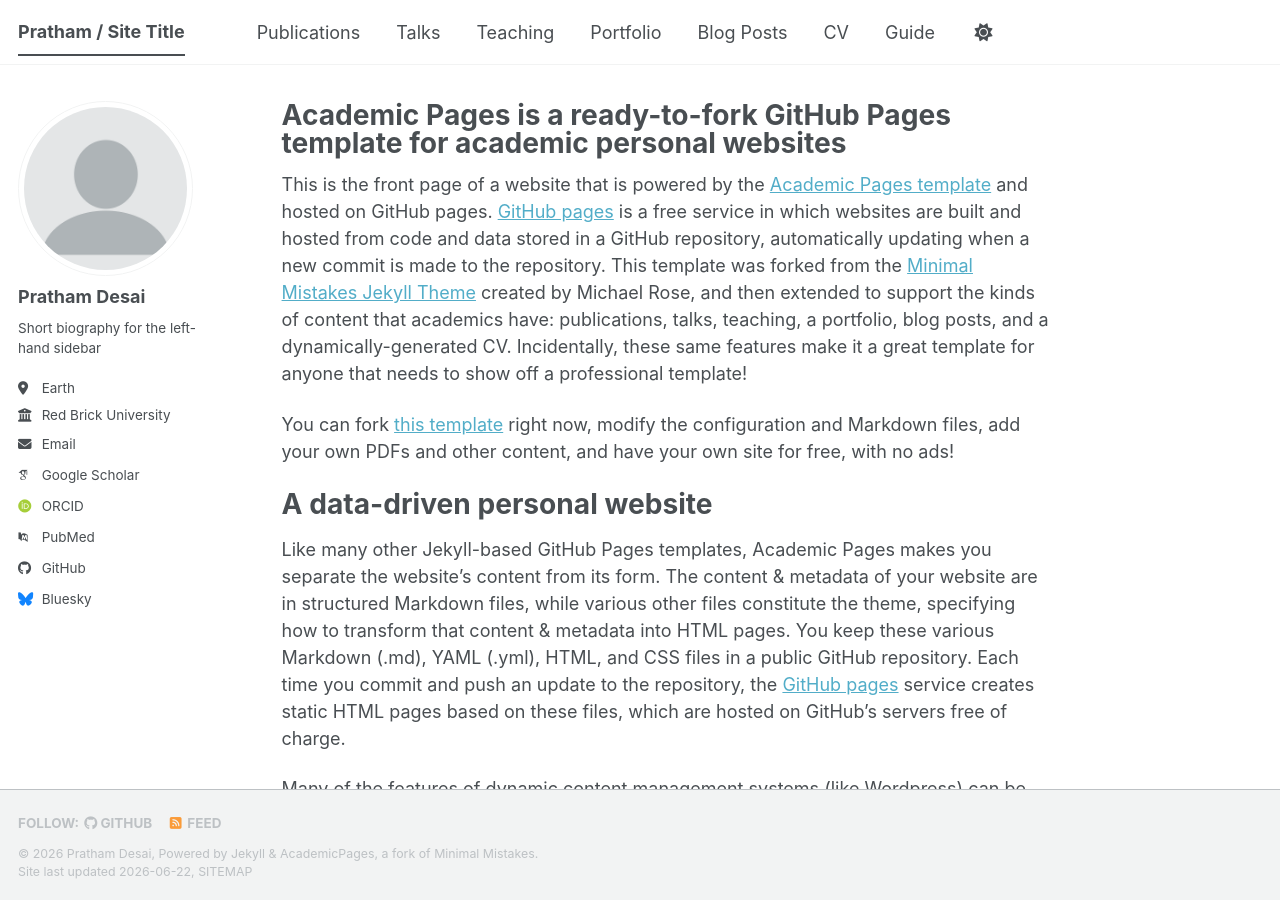
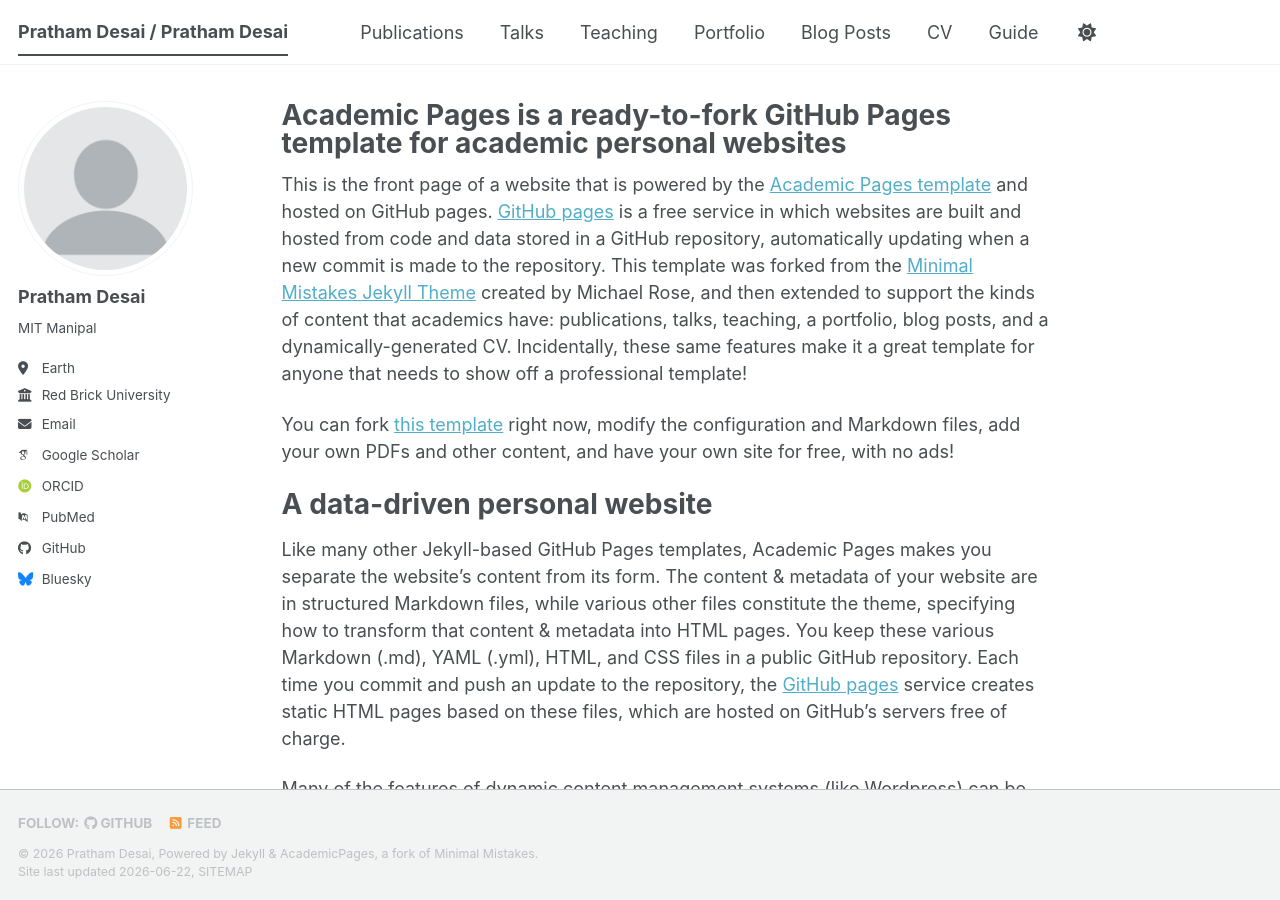
Before and after one commit to zer0-entropy/zer0-entropy.github.io, a Jekyll site: the page built from _pages/about.md, in a window 1280 px wide and 900 px high. Built offline with Jekyll 4.4.1, drawn with Linux system fonts in a browser that asks for light colours; some web fonts are replaced; a script bundle is joined from its source files by our own code; library files that are not in the unit come from our copies.

Commit message:
Update site title and description in config

```diff
--- a/_config.yml
+++ b/_config.yml
@@ -9,10 +9,10 @@
 # Basic Site Settings
 locale                   : "en-US"
 site_theme               : "default" # The available themes options are "default", "air", "sunrise", "mint", "dirt" and "contrast"
-title                    : "Pratham / Site Title"
+title                    : "Pratham Desai / Pratham Desai"
 title_separator          : "-"
 name                     : &name "Pratham Desai"
-description              : &description "Your Name's academic portfolio"   # Update this with a general description of your site, this is the default if not overridden by a page
+description              : &description "Manipal Institue Of Technology"   # Update this with a general description of your site, this is the default if not overridden by a page
 url                      : https://zer0-entropy.github.io # The base hostname & protocol for your site e.g. "https://[your GitHub username].github.io",
                                                            # or if you already have some other page hosted on Github then use "https://[your GitHub username].github.io/[Your Repo Name]"
 baseurl                  : "" # the subpath of your site, e.g. "/blog"
@@ -26,7 +26,7 @@
   avatar           : "profile.png"
   name             : "Pratham Desai"
   pronouns         : # example: "she/her"
-  bio              : "Short biography for the left-hand sidebar"
+  bio              : "MIT Manipal"
   location         : "Earth"
   employer         : "Red Brick University"
   uri              : # URL
```
